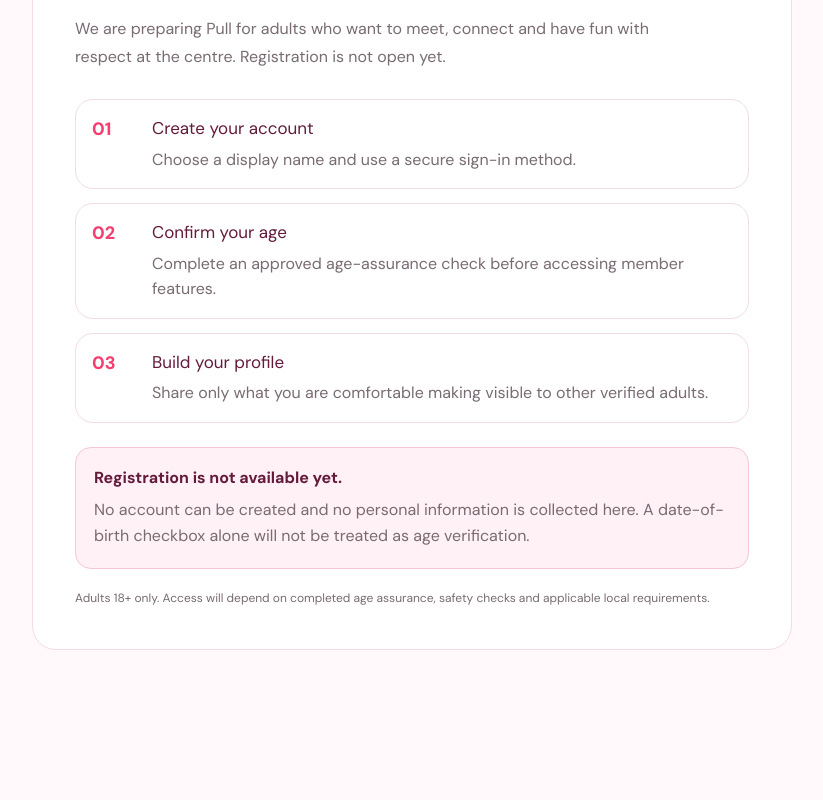
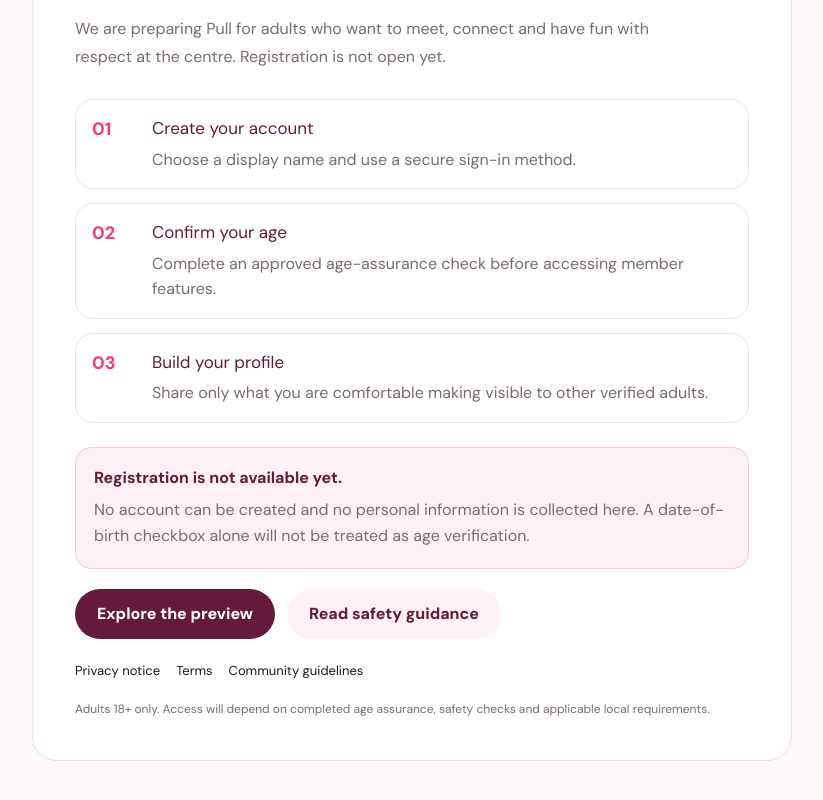
Before and after one commit to pullofficial/Pull, a Next.js app: page /join in a window 1280 px wide. Shown: the part 310-1110 px from the top of the page, without its empty margins (228-1051 px from the left). Before the commit the page ends 1032 px from the top, so only its background shows below. Built offline with nearby package versions, Linux system fonts and the light colour scheme.

Commit message:
Add useful preview and policy links to early access page

```diff
--- a/app/join/page.tsx
+++ b/app/join/page.tsx
@@ -24,6 +24,15 @@ export default function Join() {
           <strong style={{ color: '#641b3b' }}>Registration is not available yet.</strong>
           <p style={{ margin: '7px 0 0', lineHeight: 1.65, color: '#786b72' }}>No account can be created and no personal information is collected here. A date-of-birth checkbox alone will not be treated as age verification.</p>
         </div>
+        <div style={{ display: "flex", gap: 12, flexWrap: "wrap", marginTop: 20 }}>
+          <a className="btn btn-dark" href="/discover">Explore the preview</a>
+          <a className="btn" style={{ background: "#fff1f5", color: "#641b3b" }} href="/safety">Read safety guidance</a>
+        </div>
+        <nav aria-label="Registration information" style={{ display: "flex", gap: 16, flexWrap: "wrap", marginTop: 22, fontSize: 13 }}>
+          <a href="/privacy">Privacy notice</a>
+          <a href="/terms">Terms</a>
+          <a href="/guidelines">Community guidelines</a>
+        </nav>
         <p className="muted" style={{ fontSize: 12, marginTop: 20 }}>Adults 18+ only. Access will depend on completed age assurance, safety checks and applicable local requirements.</p>
       </section>
     </main>
```
